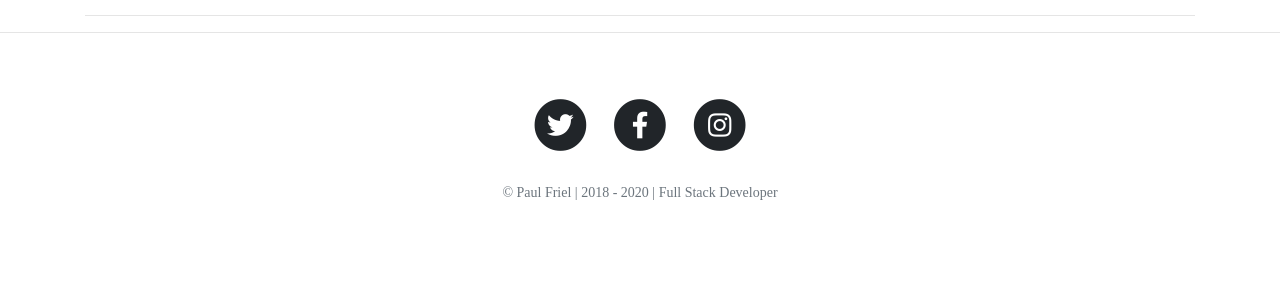
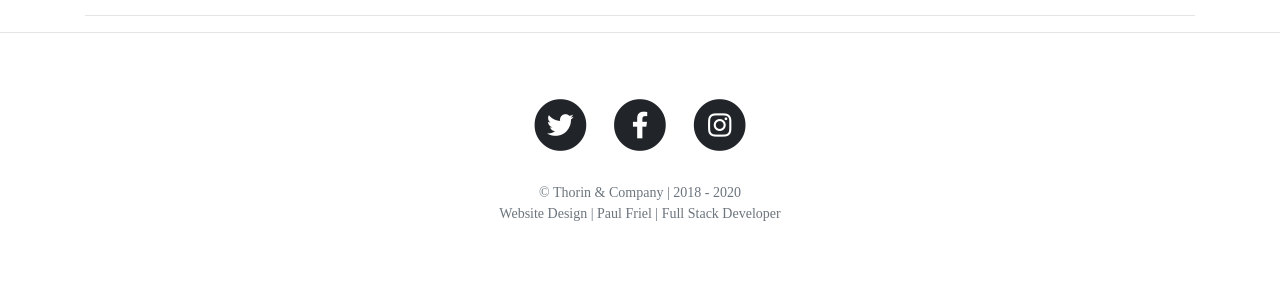
Before and after one commit to Spagettileg/thorin-and-dwarf-company, a Flask app: page /about in a window 1280 px wide. Shown: the part 6176-6465 px from the top of the page. Before the commit the page ends 6376 px from the top, so only its background shows below. Run offline with Flask 2, Linux system fonts and the light colour scheme; some libraries are stand-ins or nearby versions.

Commit message:
Lower footer updated to include website author credentials.

```diff
--- a/templates/base.html
+++ b/templates/base.html
@@ -106,7 +106,7 @@
               </a>
             </li>
           </ul>
-          <p class="copyright text-muted">&copy; Paul Friel | <span id="developer-years"></span> | Full Stack Developer</p>
+          <p class="copyright text-muted">&copy; Thorin & Company | <span id="developer-years"></span> <br> Website Design | Paul Friel | Full Stack Developer</p>
         </div>
       </div>
     </div>
```
